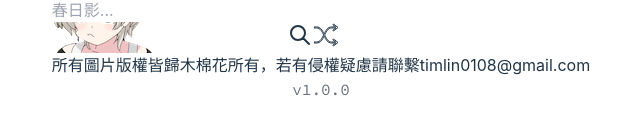
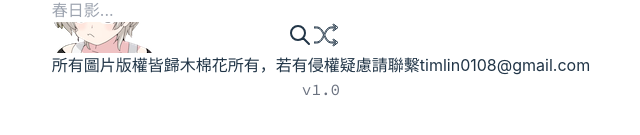
Before and after one commit to xuno8/mygo-frontend, a Vue app: page / in a window 1280 px wide. Shown: the part 373-508 px from the top of the page, without its empty margins (319-959 px from the left). Built offline with nearby package versions, Linux system fonts and the light colour scheme.

Commit message:
v1.0 release

```diff
--- a/src/components/Footer.vue
+++ b/src/components/Footer.vue
@@ -10,7 +10,7 @@
       >
         贊助我們
       </button> -->
-      <p class="source-code-pro">v1.0.0</p>
+      <p class="source-code-pro">v1.0</p>
     </div>
   </footer>
 </template>
```
